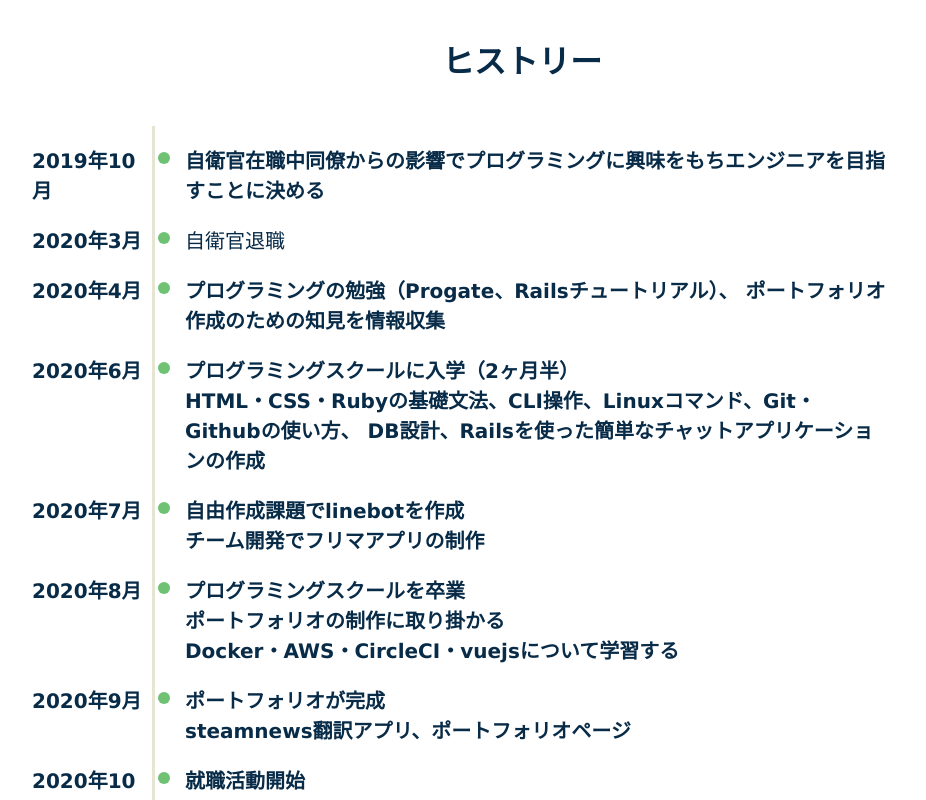
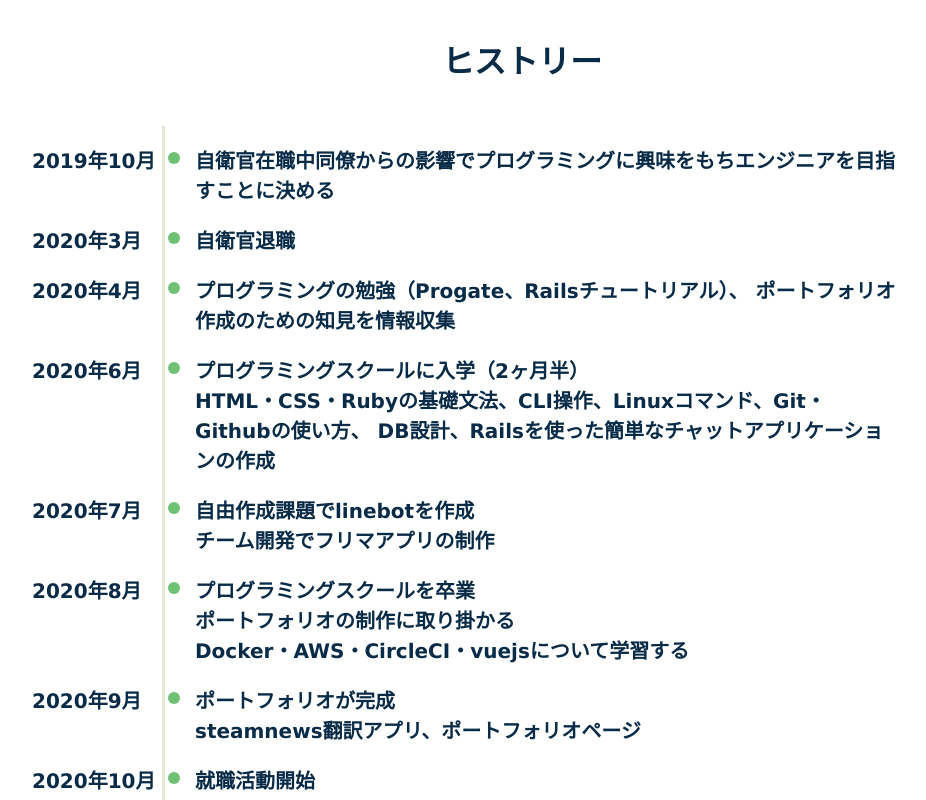
Before and after one commit to takanori-k-1074/vue-pages, a Vue app: page / in a window 1280 px wide. Shown: the part 940-1740 px from the top of the page, without its empty margins (118-1044 px from the left). Built offline with nearby package versions, Linux system fonts and the light colour scheme.

Commit message:
span修正

```diff
--- a/src/assets/sass/layout/home.scss
+++ b/src/assets/sass/layout/home.scss
@@ -42,7 +42,7 @@
     position: relative;
   }
   .timeline-date {
-    width: 120px;
+    width: 130px;
     float: left;
     margin-top: 20px;
   }
@@ -58,7 +58,7 @@
     height: 12px;
     background: #6fc173;
     position: absolute;
-    left: 126px;
+    left: 136px;
     top: 26px;
     border-radius: 100%;
   }
@@ -81,7 +81,7 @@
 @media only screen and (max-width: 767px) {
   /* section 共通*/
   .section {
-    padding: 80px 0;
+    padding: 40px 0;
     .section-title {
       font-size: 24px;
       font-weight: bold;
--- a/src/views/Home.vue
+++ b/src/views/Home.vue
@@ -35,7 +35,7 @@
             <p class="timeline-date">2020年3月</p>
             <div class="timeline-content">
               <p>
-                <span class="Niwaai-content">自衛官退職</span>
+                自衛官退職
               </p>
             </div>
           </li>
```
